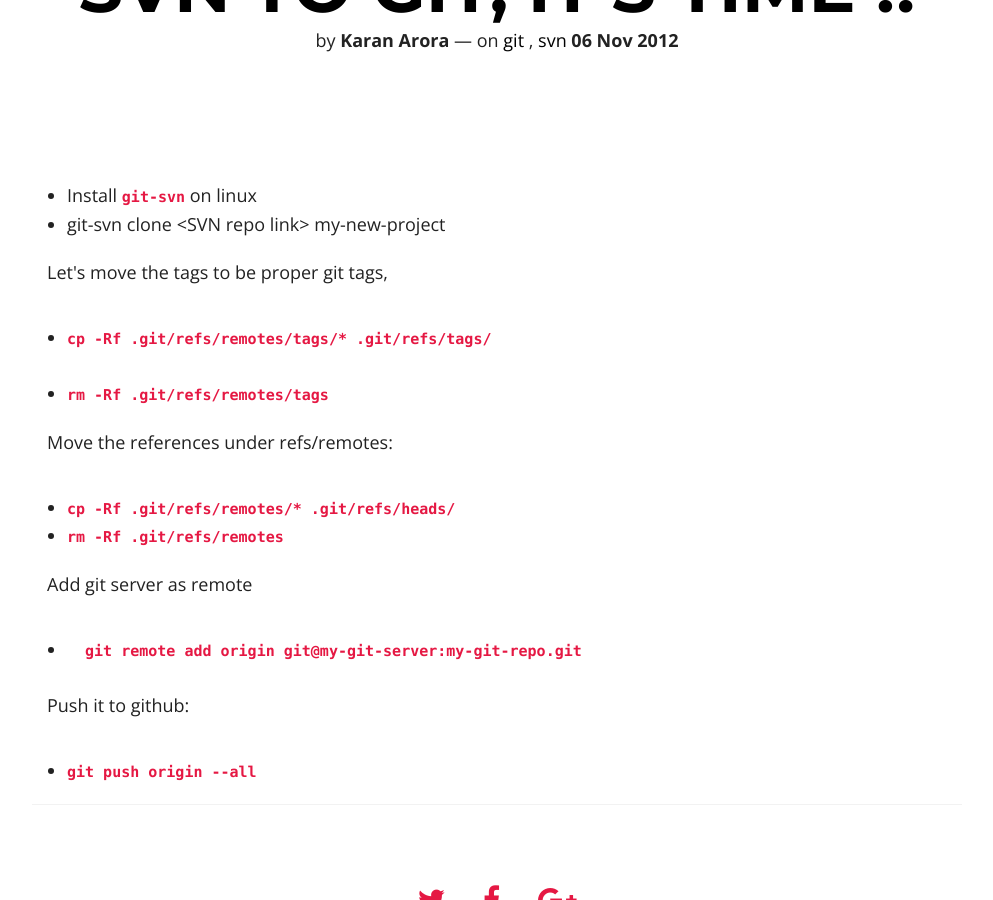
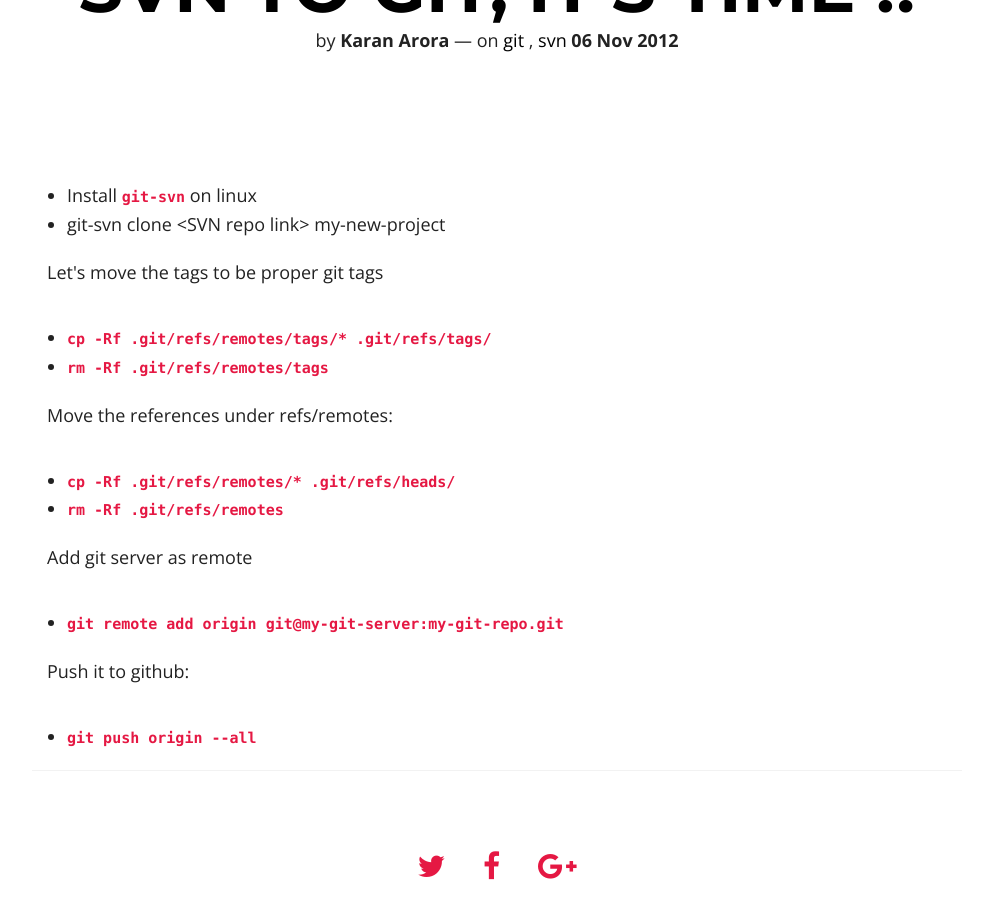
Before and after one commit to arorakaranblog/arorakaranblog.github.io, a Jekyll site: the page built from _posts/2012-11-06-migrate-your-repositories-from-svn-to-git-its-time.md, in a window 1280 px wide and 900 px high, scrolled down 425 px. Shown: the whole window, without its empty margins (143-1136 px from the left). Built offline with Jekyll 4.4.1, drawn with Linux system fonts in a browser that asks for light colours; nearby versions of some CDN libraries; some of the changed lines change nothing that is shown.

Commit message:
some more UI changes for a post

```diff
--- a/_posts/2012-11-06-migrate-your-repositories-from-svn-to-git-its-time.md
+++ b/_posts/2012-11-06-migrate-your-repositories-from-svn-to-git-its-time.md
@@ -13,38 +13,30 @@ published: true
 meta:
   _edit_last: '51117020'
   _publicize_pending: '1'
-author:
-  login: karan25
-  email: k@arorakaran.com
-  display_name: Karan Arora
-  first_name: ''
-  last_name: ''
-excerpt: !ruby/object:Hpricot::Doc
-  options: {}
 ---
 <ul>
-<li>Install <code>git-svn</code> on linux</li>
-<li>git-svn clone &lt;SVN repo link&gt; my-new-project</li>
+  <li>Install <code>git-svn</code> on linux</li>
+  <li>git-svn clone &lt;SVN repo link&gt; my-new-project</li>
 </ul>
-<p>Let's move the tags to be proper git tags,</p>
+<p>Let's move the tags to be proper git tags</p>
 <ul>
-<li>
-<pre><code>cp -Rf .git/refs/remotes/tags/* .git/refs/tags/ </code></pre>
-</li>
-<li><code>rm -Rf .git/refs/remotes/tags </code></li>
+  <li>
+    <code>cp -Rf .git/refs/remotes/tags/* .git/refs/tags/ </code>
+  </li>
+  <li><code>rm -Rf .git/refs/remotes/tags </code></li>
 </ul>
 <p>Move the references under refs/remotes:</p>
 <ul>
-<li><span style="font-family:Consolas, Monaco, monospace;font-size:12px;line-height:18px;"><code>cp -Rf .git/refs/remotes/* .git/refs/heads/ </code></span></li>
-<li><span style="font-family:Consolas, Monaco, monospace;font-size:12px;line-height:18px;"><code>rm -Rf .git/refs/remotes </code></span></li>
+  <li><span style="font-family:Consolas, Monaco, monospace;font-size:12px;line-height:18px;"><code>cp -Rf .git/refs/remotes/* .git/refs/heads/ </code></span></li>
+  <li><span style="font-family:Consolas, Monaco, monospace;font-size:12px;line-height:18px;"><code>rm -Rf .git/refs/remotes </code></span></li>
 </ul>
 <p>Add git server as remote</p>
 <ul>
-<li>
-<pre><code>  git remote add origin git@my-git-server:my-git-repo.git </code></pre>
-</li>
+  <li>
+    <code>git remote add origin git@my-git-server:my-git-repo.git</code>
+  </li>
 </ul>
 <p>Push it to github:</p>
 <ul>
-<li><span style="font-family:Consolas, Monaco, monospace;font-size:12px;line-height:18px;"><code> git push origin --all </code></span></li>
+  <li><span style="font-family:Consolas, Monaco, monospace;font-size:12px;line-height:18px;"><code> git push origin --all </code></span></li>
 </ul>
```
Also changed, not shown: 2 other files.
